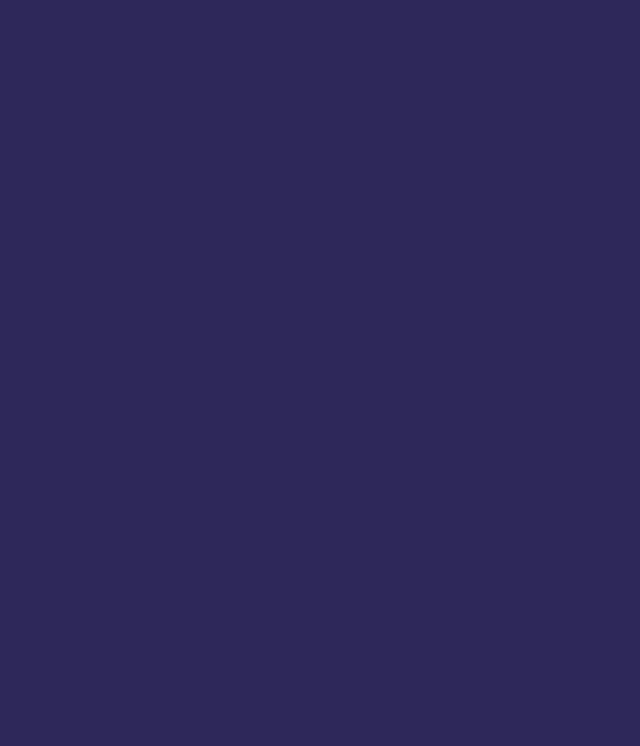
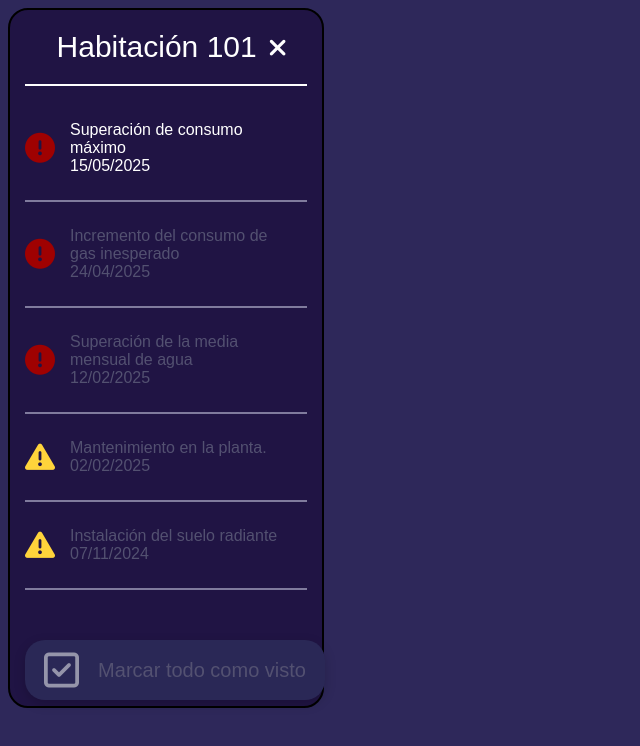
Before and after one commit to dverams8/Hoteles2.0, a Vue app: page /hoteles/1/plantas/1/alertas in a window 1280 px wide. Before the commit this address had no page. Shown: the top 746 px of the page, without its empty margins (0-640 px from the left). Built offline with nearby package versions, Linux system fonts and the light colour scheme.

Commit message:
se han añadido las alertas

```diff
--- /dev/null
+++ b/src/components/ui/AlertasCard.vue
@@ -0,0 +1,183 @@
+<template>
+    <!-- <div id="contenedor"> -->
+        <div id="alertasCont">
+            <div id="parteSuperior">
+                <div id="titulo">Habitación 101</div>
+                <div id="cruz"><i id="iconoCruz" class="fa-solid fa-xmark"></i></div>
+            </div>
+            <div id="parteInferior">
+                <div id="alertas">
+
+                    <div class="contenedor-IconAlerta">
+                        <div class="AlertaIcono">
+                            <i id="iconoAlerta" class="fa-solid fa-circle-exclamation" style="color: #9f0101;"></i>
+                        </div>
+                        <div id="alerta1" class="alerta">
+                            <div class="alertaTexto">Superación de consumo máximo</div>
+                            <div class="AlertaFecha">15/05/2025</div>
+                        </div>
+                    </div>
+                    <div class="contenedor-IconAlerta">
+                        <div class="AlertaIcono">
+                            <i id="iconoAlerta" class="fa-solid fa-circle-exclamation" style="color: #9f0101;"></i>
+                        </div>
+                        <div id="alerta2" class="alerta">
+                            <div class="alertaTexto">Incremento del consumo de gas inesperado</div>
+                            <div class="AlertaFecha">24/04/2025</div>
+                        </div>
+                    </div>
+                    <div class="contenedor-IconAlerta">
+                        <div class="AlertaIcono">
+                            <i id="iconoAlerta" class="fa-solid fa-circle-exclamation" style="color: #9f0101;"></i>
+                        </div>
+                        <div id="alerta3" class="alerta">
+                            <div class="alertaTexto">Superación de la media mensual de agua</div>
+                            <div class="AlertaFecha">12/02/2025</div>
+                        </div>
+                    </div>
+                    <div class="contenedor-IconAlerta">
+                        <div class="AlertaIcono">
+                            <i id="iconoAlerta" class="fa-solid fa-triangle-exclamation" style="color: #FFD43B;"></i>
+                        </div>
+                        <div id="alerta4" class="alerta">
+                            <div class="alertaTexto">Mantenimiento en la planta.</div>
+                            <div class="AlertaFecha">02/02/2025</div>
+                        </div>
+                    </div>
+                    <div class="contenedor-IconAlerta">
+                        <div class="AlertaIcono">
+                            <i id="iconoAlerta" class="fa-solid fa-triangle-exclamation" style="color: #FFD43B;"></i>
+                        </div>
+                        <div id="alerta5" class="alerta">
+                            <div class="alertaTexto">Instalación del suelo radiante</div>
+                            <div class="AlertaFecha">07/11/2024</div>
+                        </div>
+                    </div>
+
+                </div>
+                <div class="boton">
+                    <div class="botonIcono">
+                        <i id="iconoVisto" class="fa-regular fa-square-check" style="color: #9595aa;"></i>
+                    </div>
+                    <div class="botonTexto">Marcar todo como visto</div>
+                </div>
+            </div>
+        </div>
+    <!-- </div> -->
+</template>
+
+<style scoped>
+
+    * {
+        margin: 0;
+        padding: 0;
+        box-sizing: border-box;
+        color: #535171;
+        font-family: sans-serif;
+    }
+
+    #iconoCruz, #iconoAlerta, #iconoVisto {
+    font-family: "Font Awesome 6 Free";
+    color: white;
+    }
+
+    #iconoCruz {
+        font-size: 25px;
+    }
+
+    #iconoAlerta {
+        font-size: 30px;
+    }
+
+    #iconoVisto {
+        font-size: 40px;
+    }
+
+    #titulo, #alerta1 > .alertaTexto, #alerta1 > .AlertaFecha {
+        color: white;
+    }
+
+
+    /* #contenedor {
+        width: 100%;
+        height: 100vh;
+        display: flex;
+        border: 2px solid red;
+        justify-content: center;
+    } */
+
+    #alertasCont {
+        width: 25%;
+        height: 700px;
+        border: 2px solid black;
+        background-color: #201444;
+        border-radius: 20px;
+        padding-left: 15px;
+        padding-right: 15px;
+    }
+
+    #parteSuperior {
+        border-bottom: 2px solid white;
+        text-align: center;
+        padding: 20px;
+        font-size: 30px;
+        display: flex;
+        justify-content: space-between;
+    }
+
+    #titulo {
+        flex: 1;
+        text-align: center;
+        margin: 0;
+    }
+
+    #parteInferior {
+        margin-top: 10px;
+        display: flex;
+        flex-direction: column;
+    }
+
+    .alerta {
+        margin-top: 15px;
+        padding: 10px;
+    }
+
+    .AlertaIcono {
+        align-items: center;
+        /* border: 2px solid yellow; */
+    }
+
+    .alerta {
+        /* border: 2px solid yellow; */
+        margin-bottom: 15px;
+        margin-left: 5px;
+    }
+
+    .contenedor-IconAlerta {
+        display: flex;
+        align-items: center;
+        border-bottom: 2px solid #807b9d;
+        /* border: 2px solid red; */
+    }
+
+    .boton {
+        width: 300px;
+        height: 60px;
+        margin: 50px auto 0 auto;
+        border-radius: 20px;
+        background-color: #2a2856;
+        display: flex;
+        justify-content: space-evenly;
+        align-items: center;
+        font-size: 20px;
+        box-shadow: 0 4px 12px rgba(0, 0, 0, 0.18);
+        transition: box-shadow 0.1s ease, background-color 0.3s ease;
+    }
+
+    .boton:hover {
+        background-color: #312e62;
+        box-shadow: 0 8px 2400px rgba(0, 0, 0, 0.22);
+    }
+
+
+</style>
--- a/src/components/ui/HabitacionesCard.vue
+++ b/src/components/ui/HabitacionesCard.vue
@@ -33,7 +33,9 @@
       <router-link :to="`/hoteles/${hotelId}/plantas/${plantaId}/diaria`">
         <i class="fa-solid fa-chart-bar"></i>
       </router-link>
-      <i class="fa-solid fa-exclamation"></i>
+      <router-link :to="`/hoteles/${hotelId}/plantas/${plantaId}/alertas`">
+        <i class="fa-solid fa-exclamation"></i>
+      </router-link>
       <i class="fa-solid fa-gear"></i>
     </div>
   </div>
--- a/src/router/index.js
+++ b/src/router/index.js
@@ -4,6 +4,7 @@ import { createRouter, createWebHistory } from "vue-router";
 import HotelesView from "../views/HotelesGrid.vue";
 import PlantasView from "../views/PlantasGrid.vue";
 import HabitacionesView from "../views/HabitacionesGrid.vue";
+import AlertasCard from "@/components/ui/AlertasCard.vue";
 import GraficaMensual from "@/components/HeaderyComponentesAsi/graficaMensual.vue";
 import GraficaSemanal from "@/components/HeaderyComponentesAsi/graficaSemanal.vue";
 import GraficaDiaria from "@/components/HeaderyComponentesAsi/graficaDiaria.vue";
@@ -17,6 +18,7 @@ const routes = [
     name: "Habitaciones",
     component: HabitacionesView,
   },
+  { path: "/hoteles/:hotelId/plantas/:plantaId/alertas", name: "Alertas", component: AlertasCard },
   {
     path: "/hoteles/:hotelId/plantas/:plantaId/mensual",
     name: "graficaMensual",
--- a/src/views/HabitacionesGrid.vue
+++ b/src/views/HabitacionesGrid.vue
@@ -6,6 +6,7 @@
       <HabitacionesCard v-for="habitacion in habitaciones" :key="habitacion.name" v-bind="habitacion"
         :hotel-id="hotelId" :planta-id="plantaId" />
     </div>
+    <AlertasCard/>
   </div>
 </template>
 
@@ -13,10 +14,10 @@
 import AppHeader from '@/components/HeaderyComponentesAsi/AppHeader.vue'
 import SearchBar from '@/components/HeaderyComponentesAsi/SearchBar.vue'
 import HabitacionesCard from '@/components/ui/HabitacionesCard.vue'
-
+import AlertasCard from '../components/ui/AlertasCard.vue'
 
 export default {
-  components: { AppHeader, SearchBar, HabitacionesCard },
+  components: { AppHeader, SearchBar, HabitacionesCard, AlertasCard },
   data() {
     return {
       habitaciones: [
```
